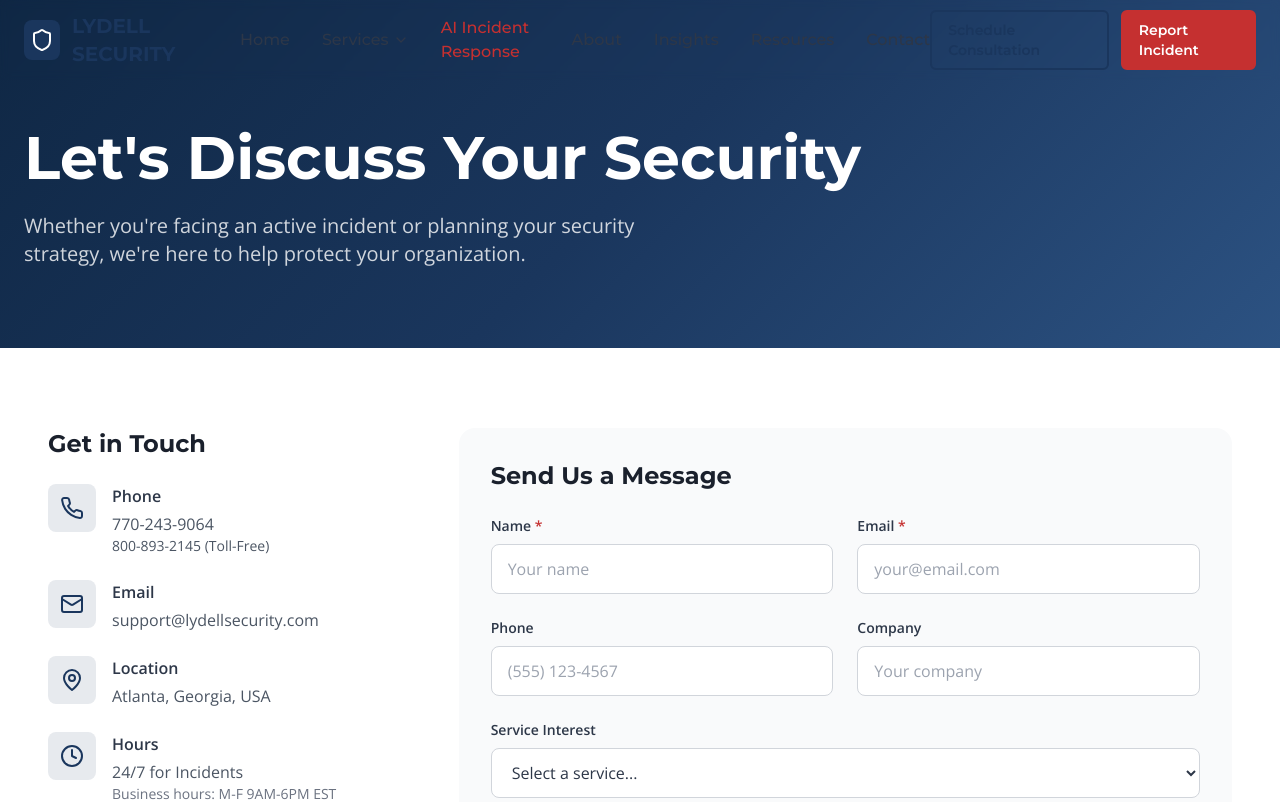
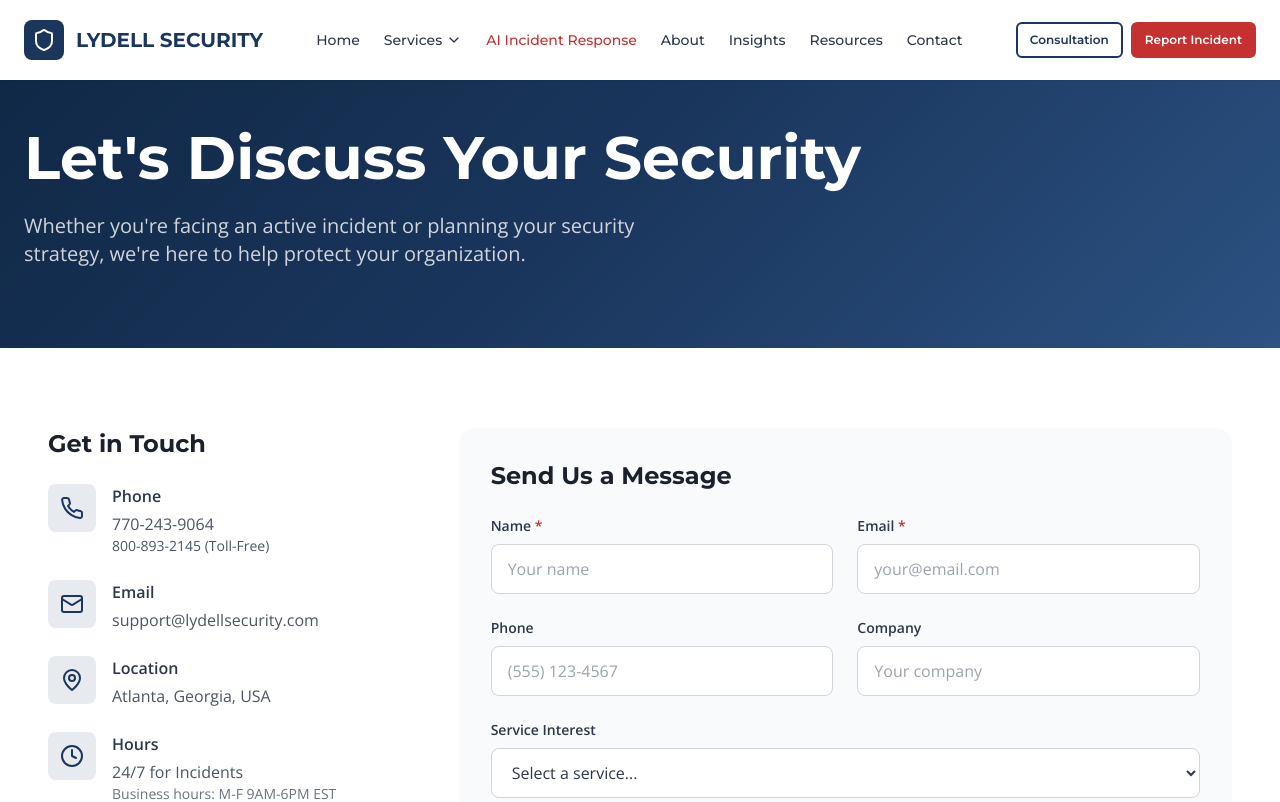
Before and after one commit to lydellsecurity/main, a Next.js app: page /contact in a window 1280 px wide. Shown: the top 802 px of the page. Built offline with nearby package versions, Linux system fonts and the light colour scheme.

Commit message:
Fix: Navigation z-index and button overlap issues

```diff
--- a/app/globals.css
+++ b/app/globals.css
@@ -17,9 +17,9 @@
 }
 
 @layer components {
-  /* Button Components */
+  /* Button Components - Fixed sizing and overflow issues */
   .btn {
-    @apply inline-flex items-center justify-center gap-2 px-6 py-3 font-heading font-semibold text-sm rounded-md border-2 transition-all duration-300 cursor-pointer;
+    @apply inline-flex items-center justify-center gap-2 px-6 py-3 font-heading font-semibold text-sm rounded-md border-2 transition-all duration-300 cursor-pointer whitespace-nowrap;
   }
 
   .btn-primary {
@@ -43,7 +43,7 @@
   }
 
   .btn-sm {
-    @apply px-4 py-2 text-sm;
+    @apply px-4 py-2 text-xs;
   }
 
   /* Section Components */
@@ -94,3 +94,19 @@
   .animation-delay-400 { animation-delay: 0.4s; }
   .animation-delay-500 { animation-delay: 0.5s; }
 }
+
+/* Critical: Ensure navbar stays above all content */
+/* Using important to override any conflicting styles */
+nav {
+  z-index: 9999 !important;
+}
+
+/* Ensure dropdown menus appear above other content */
+nav .absolute {
+  z-index: 9999 !important;
+}
+
+/* Mobile menu needs high z-index too */
+nav > div > div:last-child {
+  z-index: 9998 !important;
+}
--- a/app/layout.tsx
+++ b/app/layout.tsx
@@ -52,8 +52,12 @@ export default function RootLayout({
   return (
     <html lang="en" className={`${montserrat.variable} ${openSans.variable}`}>
       <body className="min-h-screen bg-white">
+        {/* Navbar is fixed, so it's outside normal flow */}
         <Navbar />
-        <main>{children}</main>
+        {/* Main content - no pt-20 here because hero sections handle their own padding */}
+        <main className="relative" style={{ zIndex: 1 }}>
+          {children}
+        </main>
         <Footer />
       </body>
     </html>
--- a/components/Navbar.tsx
+++ b/components/Navbar.tsx
@@ -31,29 +31,30 @@ export default function Navbar() {
 
   return (
     <nav
-      className={`fixed top-0 left-0 right-0 z-50 transition-all duration-300 ${
+      className={`fixed top-0 left-0 right-0 transition-all duration-300 ${
         isScrolled
-          ? 'bg-white/98 backdrop-blur-md shadow-md'
-          : 'bg-white/97 backdrop-blur-sm'
+          ? 'bg-white shadow-lg'
+          : 'bg-white shadow-sm'
       }`}
+      style={{ zIndex: 9999 }}
     >
-      <div className="container-custom">
+      <div className="max-w-7xl mx-auto px-4 sm:px-6">
         <div className="flex items-center justify-between h-20">
           {/* Logo */}
-          <Link href="/" className="flex items-center gap-3">
+          <Link href="/" className="flex items-center gap-3 flex-shrink-0">
             <div className="w-10 h-10 bg-navy rounded-lg flex items-center justify-center">
               <Shield className="w-6 h-6 text-white" />
             </div>
-            <span className="font-heading font-bold text-xl text-navy">
+            <span className="font-heading font-bold text-lg sm:text-xl text-navy">
               LYDELL SECURITY
             </span>
           </Link>
 
           {/* Desktop Navigation */}
-          <div className="hidden lg:flex items-center gap-8">
+          <div className="hidden xl:flex items-center gap-6">
             <Link
               href="/"
-              className="font-heading font-medium text-slate-750 hover:text-navy transition-colors"
+              className="font-heading font-medium text-sm text-slate-750 hover:text-navy transition-colors"
             >
               Home
             </Link>
@@ -64,13 +65,16 @@ export default function Navbar() {
               onMouseEnter={() => setIsServicesOpen(true)}
               onMouseLeave={() => setIsServicesOpen(false)}
             >
-              <button className="flex items-center gap-1 font-heading font-medium text-slate-750 hover:text-navy transition-colors">
+              <button className="flex items-center gap-1 font-heading font-medium text-sm text-slate-750 hover:text-navy transition-colors">
                 Services
                 <ChevronDown className={`w-4 h-4 transition-transform ${isServicesOpen ? 'rotate-180' : ''}`} />
               </button>
 
               {isServicesOpen && (
-                <div className="absolute top-full left-0 pt-2">
+                <div
+                  className="absolute top-full left-0 pt-2"
+                  style={{ zIndex: 10000 }}
+                >
                   <div className="bg-white rounded-lg shadow-xl border border-gray-100 py-2 min-w-[220px]">
                     {services.map((service) => (
                       <Link
@@ -88,49 +92,55 @@ export default function Navbar() {
 
             <Link
               href="/ai-incident-response"
-              className="font-heading font-medium text-alert hover:text-alert-dark transition-colors"
+              className="font-heading font-medium text-sm text-alert hover:text-alert-dark transition-colors"
             >
               AI Incident Response
             </Link>
             <Link
               href="/about"
-              className="font-heading font-medium text-slate-750 hover:text-navy transition-colors"
+              className="font-heading font-medium text-sm text-slate-750 hover:text-navy transition-colors"
             >
               About
             </Link>
             <Link
               href="/insights"
-              className="font-heading font-medium text-slate-750 hover:text-navy transition-colors"
+              className="font-heading font-medium text-sm text-slate-750 hover:text-navy transition-colors"
             >
               Insights
             </Link>
             <Link
               href="/resources"
-              className="font-heading font-medium text-slate-750 hover:text-navy transition-colors"
+              className="font-heading font-medium text-sm text-slate-750 hover:text-navy transition-colors"
             >
               Resources
             </Link>
             <Link
               href="/contact"
-              className="font-heading font-medium text-slate-750 hover:text-navy transition-colors"
+              className="font-heading font-medium text-sm text-slate-750 hover:text-navy transition-colors"
             >
               Contact
             </Link>
           </div>
 
-          {/* Desktop CTAs */}
-          <div className="hidden lg:flex items-center gap-3">
-            <Link href="/contact" className="btn btn-outline btn-sm">
-              Schedule Consultation
+          {/* Desktop CTAs - Properly spaced */}
+          <div className="hidden xl:flex items-center gap-2 flex-shrink-0">
+            <Link
+              href="/contact"
+              className="inline-flex items-center justify-center px-3 py-2 font-heading font-semibold text-xs rounded-md border-2 bg-transparent text-navy border-navy hover:bg-navy hover:text-white transition-all whitespace-nowrap"
+            >
+              Consultation
             </Link>
-            <Link href="/contact?urgent=true" className="btn btn-primary btn-sm">
+            <Link
+              href="/contact?urgent=true"
+              className="inline-flex items-center justify-center px-3 py-2 font-heading font-semibold text-xs rounded-md border-2 bg-alert text-white border-alert hover:bg-alert-dark hover:border-alert-dark transition-all whitespace-nowrap"
+            >
               Report Incident
             </Link>
           </div>
 
           {/* Mobile Menu Toggle */}
           <button
-            className="lg:hidden p-2"
+            className="xl:hidden p-2 -mr-2"
             onClick={() => setIsMobileMenuOpen(!isMobileMenuOpen)}
             aria-label="Toggle menu"
           >
@@ -144,7 +154,10 @@ export default function Navbar() {
 
         {/* Mobile Menu */}
         {isMobileMenuOpen && (
-          <div className="lg:hidden py-4 border-t border-gray-100">
+          <div
+            className="xl:hidden py-4 border-t border-gray-100 bg-white"
+            style={{ zIndex: 9998 }}
+          >
             <div className="flex flex-col gap-4">
               <Link
                 href="/"
@@ -209,14 +222,14 @@ export default function Navbar() {
               <div className="flex flex-col gap-2 pt-4 border-t border-gray-100">
                 <Link
                   href="/contact"
-                  className="btn btn-outline w-full"
+                  className="inline-flex items-center justify-center px-4 py-3 font-heading font-semibold text-sm rounded-md border-2 bg-transparent text-navy border-navy hover:bg-navy hover:text-white transition-all w-full"
                   onClick={closeMobileMenu}
                 >
                   Schedule Consultation
                 </Link>
                 <Link
                   href="/contact?urgent=true"
-                  className="btn btn-primary w-full"
+                  className="inline-flex items-center justify-center px-4 py-3 font-heading font-semibold text-sm rounded-md border-2 bg-alert text-white border-alert hover:bg-alert-dark hover:border-alert-dark transition-all w-full"
                   onClick={closeMobileMenu}
                 >
                   Report Incident
--- a/tailwind.config.ts
+++ b/tailwind.config.ts
@@ -31,6 +31,17 @@ const config: Config = {
         heading: ['var(--font-montserrat)', 'sans-serif'],
         body: ['var(--font-open-sans)', 'sans-serif'],
       },
+      // Extended z-index scale for proper layering
+      zIndex: {
+        '60': '60',
+        '70': '70',
+        '80': '80',
+        '90': '90',
+        '100': '100',
+        'navbar': '9999',
+        'dropdown': '10000',
+        'modal': '10001',
+      },
       animation: {
         'fade-in-up': 'fadeInUp 0.6s ease forwards',
         'pulse-slow': 'pulse 3s infinite',
```
